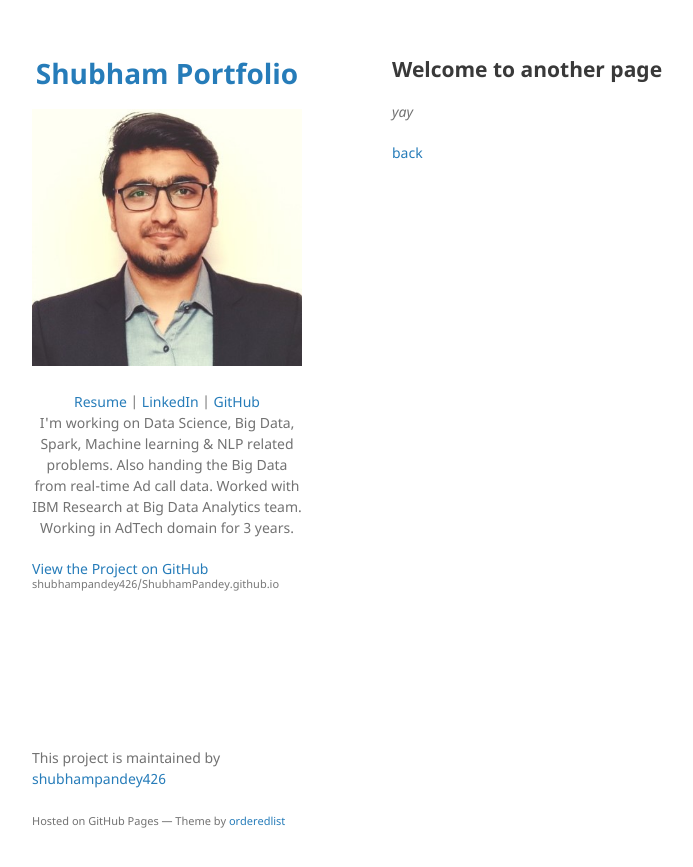
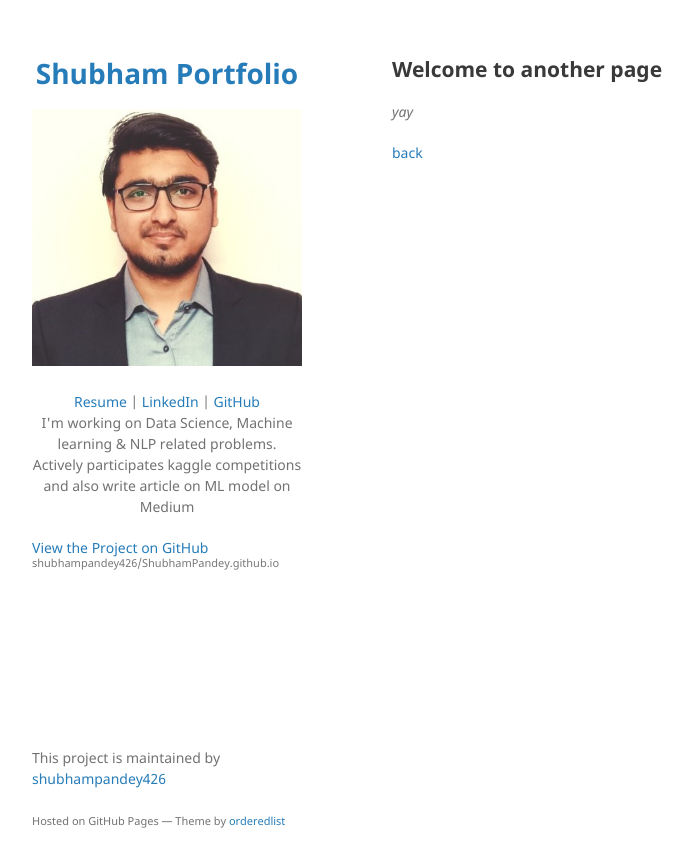
Before and after one commit to shubhampandey426/ShubhamPandey.github.io, a Jekyll site: the page built from another-page.md, in a window 1280 px wide. Shown: the top 867 px of the page, without its empty margins (178-871 px from the left). Built offline with Jekyll 4.4.1, drawn with Linux system fonts in a browser that asks for light colours; our own code applies the rules of GitHub Pages for plain Markdown files.

Commit message:
Update _config.yml

```diff
--- a/_config.yml
+++ b/_config.yml
@@ -7,9 +7,7 @@ description:
   <a href="https://github.com/sajankedia">GitHub</a>
 
   <br>
-  I'm working on Data Science, Big Data, Spark, Machine learning & NLP related problems.
-  Also handing the Big Data from real-time Ad call data.
-  Worked with IBM Research at Big Data Analytics team.
-  Working in AdTech domain for 3 years.
+  I'm working on Data Science, Machine learning & NLP related problems.
+  Actively participates kaggle competitions and also write article on ML model on Medium
   <br>
   </p>
```
